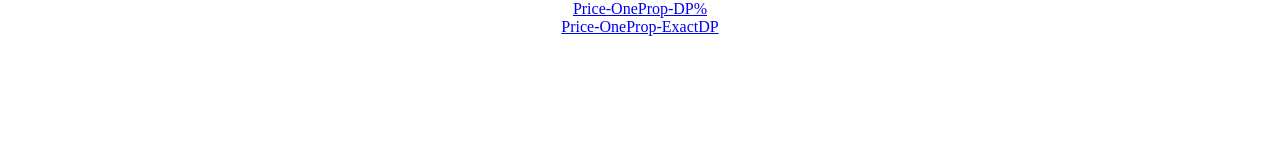
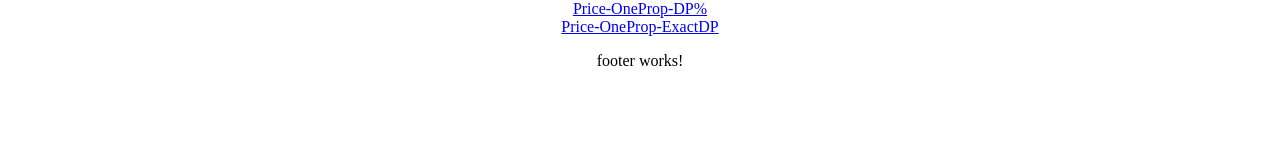
Before and after one commit to Zakery1/More-Friend, an Angular app: page /dashboard in a window 1280 px wide. Shown: the part 150-292 px from the top of the page. Built offline with nearby package versions, Linux system fonts and the light colour scheme.

Commit message:
create footer component

```diff
--- a/src/app/app.component.html
+++ b/src/app/app.component.html
@@ -2,3 +2,4 @@
 <div style="text-align:center">
 <app-navbar></app-navbar>
 <router-outlet></router-outlet>
+<app-footer></app-footer>
--- a/src/app/app.module.ts
+++ b/src/app/app.module.ts
@@ -9,6 +9,7 @@
 import { PriceVariedExactDpComponent } from './price-varied-exact-dp/price-varied-exact-dp.component';
 import { PriceOnePropDpComponent } from './price-one-prop-dp/price-one-prop-dp.component';
 import { PriceOnePropExactComponent } from './price-one-prop-exact/price-one-prop-exact.component';
+import { FooterComponent } from './footer/footer.component';
 
 @NgModule({
 	declarations: [
@@ -18,7 +19,8 @@
 		DashboardComponent,
 		PriceVariedExactDpComponent,
 		PriceOnePropDpComponent,
-		PriceOnePropExactComponent
+		PriceOnePropExactComponent,
+		FooterComponent
 	],
 	imports: [
 		BrowserModule,
--- /dev/null
+++ b/src/app/footer/footer.component.html
@@ -0,0 +1,3 @@
+<p>
+  footer works!
+</p>
--- /dev/null
+++ b/src/app/footer/footer.component.ts
@@ -0,0 +1,15 @@
+import { Component, OnInit } from '@angular/core';
+
+@Component({
+  selector: 'app-footer',
+  templateUrl: './footer.component.html',
+  styleUrls: ['./footer.component.scss']
+})
+export class FooterComponent implements OnInit {
+
+  constructor() { }
+
+  ngOnInit() {
+  }
+
+}
```
Also changed, not shown: src/app/footer/footer.component.scss (added), src/app/price-varied-exact-dp/price-varied-exact-dp.component.ts (line endings or trailing spaces), 1 other file (tests, documents, lock files or other folders).
